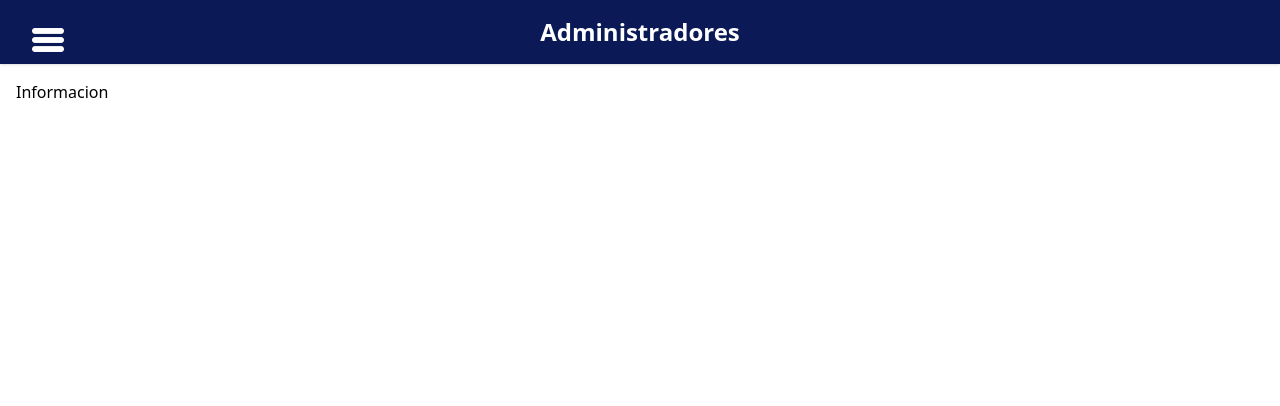
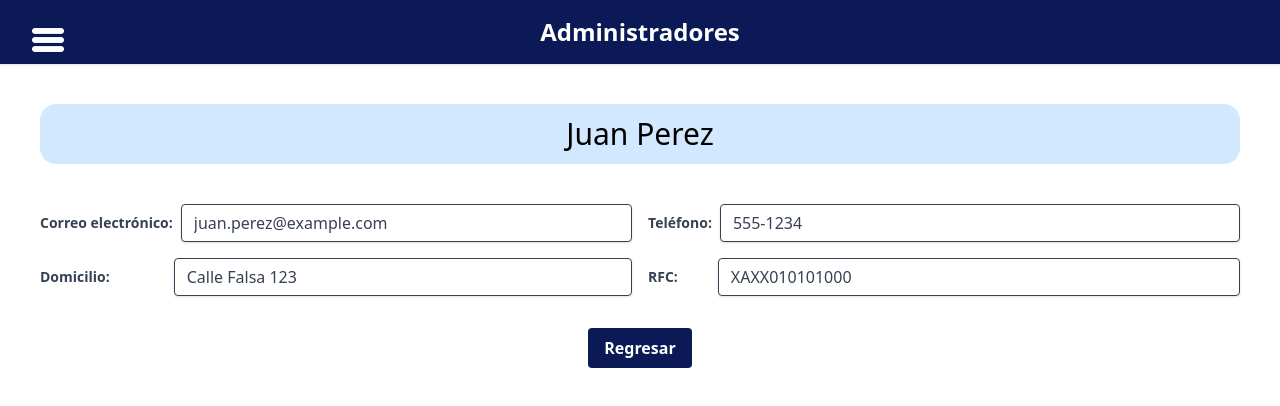
Before and after one commit to Christian20233tn137/multi_aseguradora, a React (Vite) app: page /administradores/informacion in a window 1280 px wide. Shown: the top 406 px of the page. Built offline with nearby package versions, Linux system fonts and the light colour scheme; the HTML template or start-up script is replaced by a standard one.

Commit message:
Vista informacionAdministrador completa

```diff
--- a/src/components/AdminViews/Views/InformacionAdmin.jsx
+++ b/src/components/AdminViews/Views/InformacionAdmin.jsx
@@ -1,11 +1,52 @@
-import React from 'react'
+import React from 'react';
+import { useNavigate } from 'react-router-dom';
 
 const InformacionAdmin = () => {
+  const navigate = useNavigate();
+
+  const nombrePostulante = "Juan Perez";
+  const correoElectronico = "juan.perez@example.com";
+  const telefono = "555-1234";
+  const domicilio = "Calle Falsa 123";
+  const rfc = "XAXX010101000";
+
   return (
-    <div>
-      Informacion
+    <div className="p-6 w-full h-auto overflow-hidden">
+      <h1 className="text-3xl w-full p-3 text-center font-normal text-black miColor rounded-2xl">
+        {nombrePostulante}
+      </h1>
+      <div className="grid grid-cols-1 md:grid-cols-2 gap-4 mt-10">
+        <div className="flex items-center">
+          <label className="text-gray-700 text-sm font-bold mr-2">Correo electrónico:</label>
+          <input className="flex-1 shadow appearance-none border rounded py-2 px-3 text-gray-700 leading-tight focus:outline-none focus:shadow-outline" type="text" value={correoElectronico} readOnly />
+        </div>
+        <div className="flex items-center">
+          <label className="text-gray-700 text-sm font-bold mr-2">Teléfono:</label>
+          <input className="flex-1 shadow appearance-none border rounded py-2 px-3 text-gray-700 leading-tight focus:outline-none focus:shadow-outline" type="text" value={telefono} readOnly />
+        </div>
+        <div className="flex items-center">
+          <label className="text-gray-700 text-sm font-bold mr-16">Domicilio:</label>
+          <input className="flex-1 shadow appearance-none border rounded py-2 px-3 text-gray-700 leading-tight focus:outline-none focus:shadow-outline" type="text" value={domicilio} readOnly />
+        </div>
+        <div className="flex items-center">
+          <label className="text-gray-700 text-sm font-bold mr-10">RFC:</label>
+          <input className="flex-1 shadow appearance-none border rounded py-2 px-3 text-gray-700 leading-tight focus:outline-none focus:shadow-outline" type="text" value={rfc} readOnly />
+        </div>
+      </div>
+
+      {/* Botón Regresar */}
+      <div className="col-span-2 flex items-center justify-center mt-8">
+        <button
+          type="button"
+          className="text-white font-bold py-2 px-4 rounded focus:outline-none focus:shadow-outline"
+          style={{ backgroundColor: "#0B1956" }}
+          onClick={() => navigate(-1)} // Esto regresará a la página anterior
+        >
+          Regresar
+        </button>
+      </div>
     </div>
-  )
+  );
 }
 
-export default InformacionAdmin
+export default InformacionAdmin;
```
